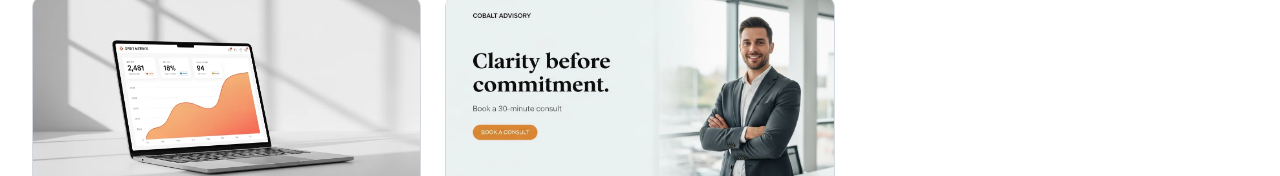
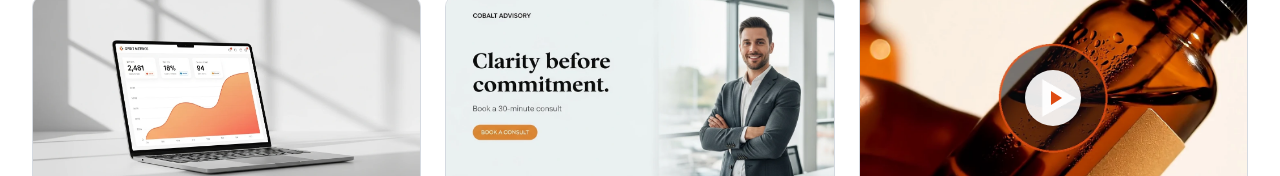
Before and after one commit to alyvonai/alyvon-marketing-site, a Next.js app: page /workforce/creative in a window 1280 px wide. Shown: the part 1473-1649 px from the top of the page. Built offline with nearby package versions, Linux system fonts and the light colour scheme.

Commit message:
feat: add VideoTile component for creative gallery (poster + click-to-play)

```diff
--- /dev/null
+++ b/app/workforce/creative/video-tile.tsx
@@ -0,0 +1,69 @@
+"use client";
+
+import { useState } from "react";
+import { MediaFrame } from "@/components/ui/media-frame";
+
+/**
+ * ASSUMPTION (component source not available to me for verification —
+ * confirm before merge): MediaFrame's public API is
+ *   { src: string; alt: string; aspect: Aspect; sizes?: string; priority?: boolean; className?: string }
+ * If your real prop names differ, adjust the two <MediaFrame> calls below only —
+ * nothing else in this file depends on that shape.
+ */
+
+interface VideoTileProps {
+  videoSrc: string;
+  posterSrc: string;
+  aspect: "9:16" | "16:9";
+  title: string;
+  className?: string;
+}
+
+export function VideoTile({ videoSrc, posterSrc, aspect, title, className }: VideoTileProps) {
+  const [isPlaying, setIsPlaying] = useState(false);
+
+  if (isPlaying) {
+    return (
+      <div className={className}>
+        {/* eslint-disable-next-line jsx-a11y/media-has-caption -- no caption track supplied for this asset; flag to Content/Product for a captions file before this ships with audio */}
+        <video
+          src={videoSrc}
+          poster={posterSrc}
+          controls
+          autoPlay
+          playsInline
+          className="w-full rounded-card"
+          style={{ aspectRatio: aspect === "9:16" ? "9 / 16" : "16 / 9" }}
+        >
+          Your browser does not support embedded video.
+        </video>
+      </div>
+    );
+  }
+
+  return (
+    <button
+      type="button"
+      onClick={() => setIsPlaying(true)}
+      aria-label={`Play video: ${title}`}
+      className={`group relative block w-full overflow-hidden rounded-card text-left focus:outline-none focus-visible:ring-2 focus-visible:ring-[#DE4B12] focus-visible:ring-offset-2 ${className ?? ""}`}
+    >
+      <MediaFrame src={posterSrc} alt={`${title} — poster frame`} aspect={aspect} />
+
+      {/* Play affordance overlay */}
+      <span
+        aria-hidden="true"
+        className="pointer-events-none absolute inset-0 flex items-center justify-center bg-black/0 transition-colors duration-150 group-hover:bg-black/20"
+      >
+        <span className="flex h-14 w-14 items-center justify-center rounded-full bg-white/90 shadow-md transition-transform duration-150 group-hover:scale-105">
+          <svg
+            viewBox="0 0 24 24"
+            className="h-6 w-6 translate-x-[2px] fill-[#DE4B12]"
+          >
+            <path d="M8 5v14l11-7z" />
+          </svg>
+        </span>
+      </span>
+    </button>
+  );
+}
```
